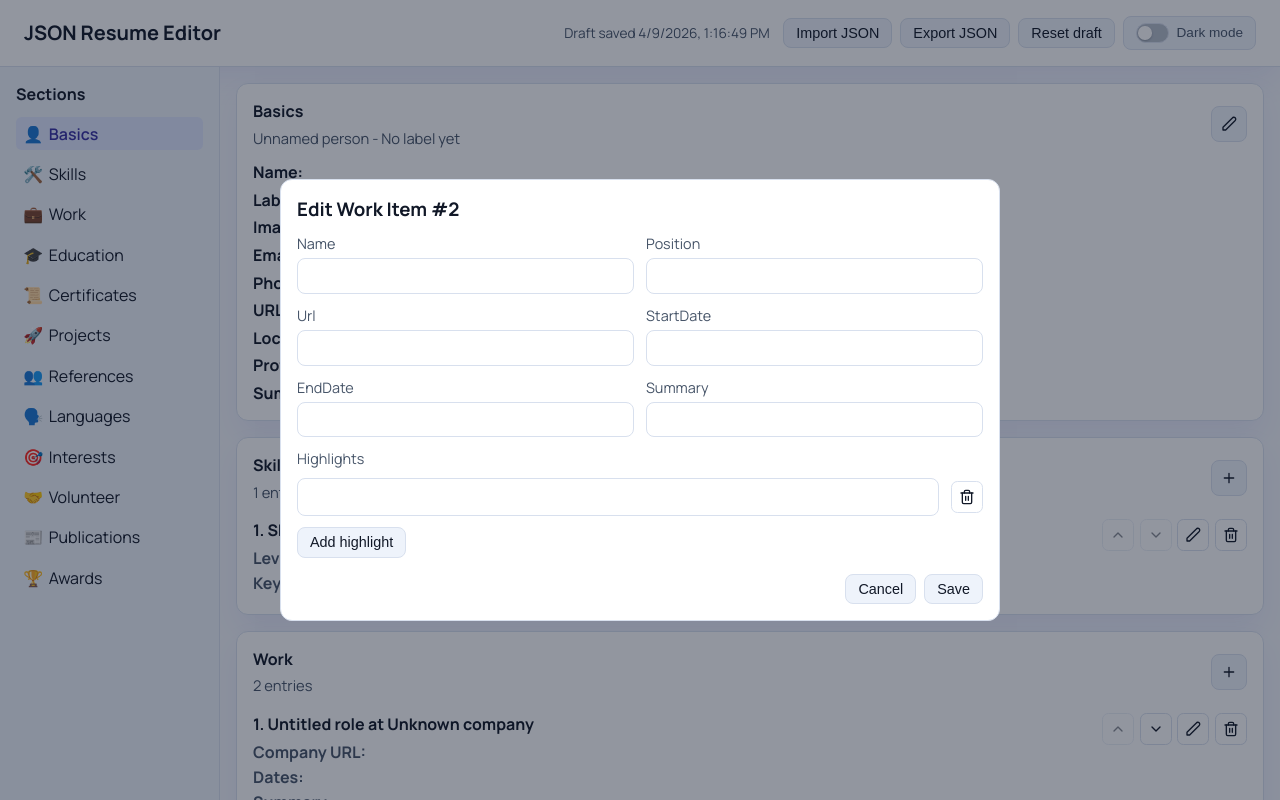
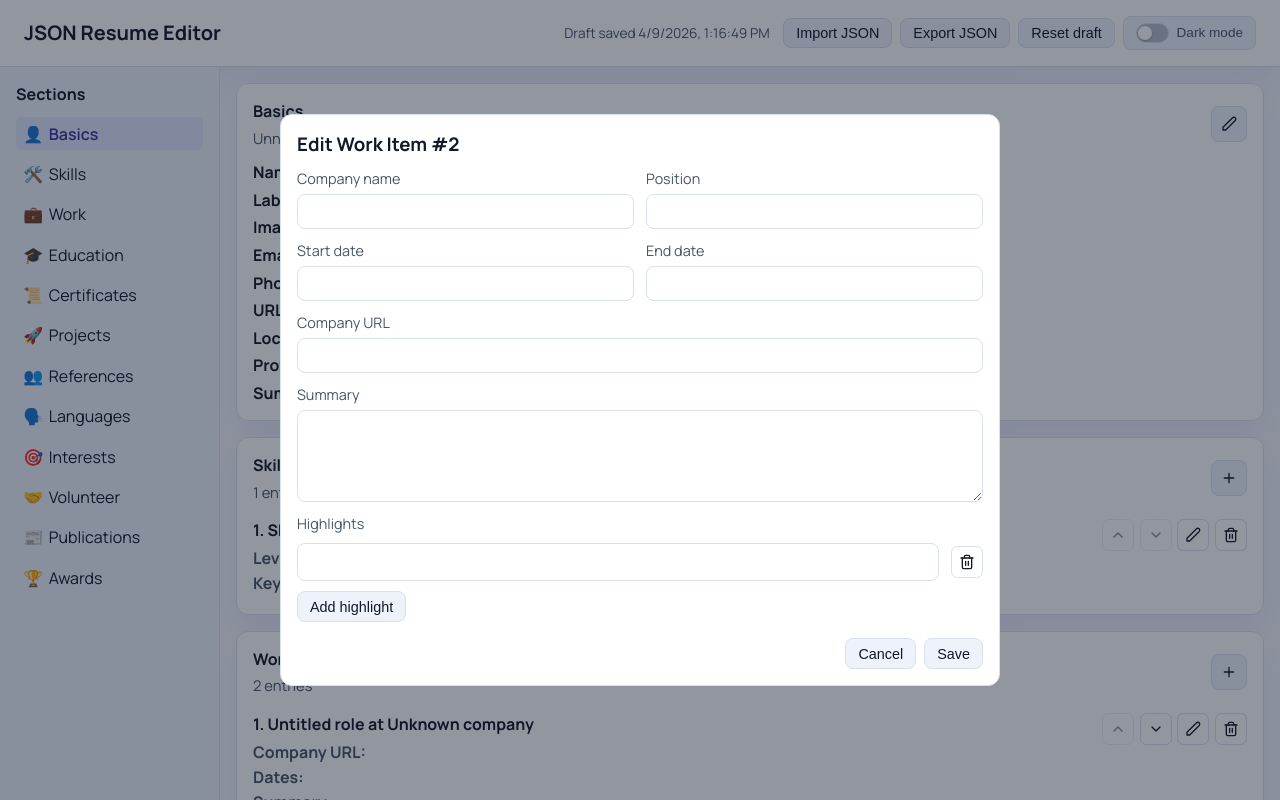
Before and after one commit to Shaunson26/json-resume-editor, a React (Vite) app: page / in a window 1280 px wide. Both pictures are taken after a click on the button 1229 px from the left and 671 px from the top of the page. Built offline with nearby package versions, Linux system fonts and the light colour scheme.

Commit message:
Further UI tweaks

```diff
--- a/src/App.css
+++ b/src/App.css
@@ -289,6 +289,10 @@ html {
   text-transform: capitalize;
 }
 
+.modal-grid label.modal-field-custom-label {
+  text-transform: none;
+}
+
 .modal-grid .full-row > span:first-child {
   display: block;
   margin-bottom: 0.35rem;
--- a/src/App.tsx
+++ b/src/App.tsx
@@ -46,6 +46,12 @@ function formatPreviewDateRange(startRaw: string, endRaw: string) {
     return `${start} - Present`
   }
   return end
+}
+
+function formatEducationPreviewTitle(item: EducationItem) {
+  const study = item.studyType?.trim() || 'Program'
+  const area = item.area?.trim() ?? ''
+  return area === '' ? study : `${study} of ${area}`
 }
 
 const sections: ResumeSectionId[] = [
@@ -176,8 +182,8 @@ const createEmptyArrayItem = (
       return {
         institution: '',
         url: '',
+        studyType: '',
         area: '',
-        studyType: '',
         startDate: '',
         endDate: '',
         score: '',
@@ -580,8 +586,7 @@ function App() {
         >
           <div className="section-row-main">
             <p className="section-row-title">
-              {index + 1}. {item.studyType || 'Program'} in{' '}
-              {item.area || 'Area not set'}
+              {index + 1}. {formatEducationPreviewTitle(item)}
             </p>
             <ul className="section-row-details">
               <li>{previewDetailLine('Institution:', item.institution ?? '')}</li>
--- a/src/components/modals/ArrayItemModal.tsx
+++ b/src/components/modals/ArrayItemModal.tsx
@@ -1,5 +1,53 @@
 import { useMemo, useState } from 'react'
 import { IconDeleteButton } from '../ItemRowActions'
+
+const MODAL_FIELD_ORDER_BY_SECTION: Partial<Record<string, string[]>> = {
+  work: [
+    'name',
+    'position',
+    'startDate',
+    'endDate',
+    'url',
+    'summary',
+    'highlights',
+  ],
+  education: [
+    'institution',
+    'url',
+    'studyType',
+    'area',
+    'startDate',
+    'endDate',
+    'score',
+    'courses',
+  ],
+}
+
+const MODAL_FIELD_LABELS: Partial<Record<string, Record<string, string>>> = {
+  education: {
+    studyType: 'Education level',
+  },
+  work: {
+    name: 'Company name',
+    url: 'Company URL',
+    startDate: 'Start date',
+    endDate: 'End date',
+  },
+}
+
+function modalFieldDisplayLabel(sectionLabel: string, fieldKey: string) {
+  return MODAL_FIELD_LABELS[sectionLabel]?.[fieldKey] ?? fieldKey
+}
+
+/** Scalar fields that span both grid columns (e.g. full-width URL, summary). */
+const MODAL_FULL_WIDTH_SCALAR_FIELDS: Partial<Record<string, string[]>> = {
+  work: ['url', 'summary'],
+}
+
+/** Scalar string fields edited with a multi-line textarea (not the array-of-lines textarea). */
+const MODAL_TEXTAREA_SCALAR_FIELDS: Partial<Record<string, string[]>> = {
+  work: ['summary'],
+}
 
 interface ArrayItemModalProps<TItem extends object> {
   sectionLabel: string
@@ -29,7 +77,16 @@ export function ArrayItemModal<TItem extends object>({
     projects: { key: 'highlights', addButtonLabel: 'Add highlight' },
   }
 
-  const keys = useMemo(() => Object.keys(initialValue), [initialValue])
+  const keys = useMemo(() => {
+    const rawKeys = Object.keys(initialValue)
+    const order = MODAL_FIELD_ORDER_BY_SECTION[sectionLabel]
+    if (!order) {
+      return rawKeys
+    }
+    const ordered = order.filter((key) => rawKeys.includes(key))
+    const rest = rawKeys.filter((key) => !order.includes(key))
+    return [...ordered, ...rest]
+  }, [initialValue, sectionLabel])
 
   const updateTextField = (key: string, value: string) => {
     setDraft((previous) => ({ ...previous, [key]: value }) as TItem)
@@ -90,7 +147,9 @@ export function ArrayItemModal<TItem extends object>({
         <div className="modal-grid">
           {keys.map((key) => {
             const value = (draft as Record<string, unknown>)[key]
-            const label = key
+            const displayLabel = modalFieldDisplayLabel(sectionLabel, key)
+            const labelClassName =
+              displayLabel !== key ? 'modal-field-custom-label' : undefined
             const isArray = Array.isArray(value)
             const dynamicArrayField = dynamicArrayFieldConfig[sectionLabel]
 
@@ -98,10 +157,10 @@ export function ArrayItemModal<TItem extends object>({
               if (dynamicArrayField && key === dynamicArrayField.key) {
                 const arrayItems = value.length > 0 ? value.map(String) : ['']
                 return (
-                  <div key={label} className="full-row">
-                    <span>{label}</span>
+                  <div key={key} className="full-row">
+                    <span>{displayLabel}</span>
                     {arrayItems.map((arrayItem, arrayItemIndex) => (
-                      <div key={`${label}-${arrayItemIndex}`} className="row-item">
+                      <div key={`${key}-${arrayItemIndex}`} className="row-item">
                         <input
                           value={arrayItem}
                           onChange={(event) =>
@@ -112,7 +171,7 @@ export function ArrayItemModal<TItem extends object>({
                             )}
                         />
                         <IconDeleteButton
-                          ariaLabel={`Remove ${label} row`}
+                          ariaLabel={`Remove ${displayLabel} row`}
                           onClick={() => deleteArrayItemField(key, arrayItemIndex)}
                         />
                       </div>
@@ -129,8 +188,11 @@ export function ArrayItemModal<TItem extends object>({
               }
 
               return (
-                <label key={label} className="full-row">
-                  {label}
+                <label
+                  key={key}
+                  className={['full-row', labelClassName].filter(Boolean).join(' ')}
+                >
+                  {displayLabel}
                   <textarea
                     rows={4}
                     value={value.map(String).join('\n')}
@@ -140,13 +202,32 @@ export function ArrayItemModal<TItem extends object>({
               )
             }
 
+            const fullWidthScalar =
+              MODAL_FULL_WIDTH_SCALAR_FIELDS[sectionLabel]?.includes(key) ?? false
+            const textareaScalar =
+              MODAL_TEXTAREA_SCALAR_FIELDS[sectionLabel]?.includes(key) ?? false
+            const scalarLabelClass = [
+              fullWidthScalar && 'full-row',
+              labelClassName,
+            ]
+              .filter(Boolean)
+              .join(' ')
+
             return (
-              <label key={label}>
-                {label}
-                <input
-                  value={String(value ?? '')}
-                  onChange={(event) => updateTextField(key, event.target.value)}
-                />
+              <label key={key} className={scalarLabelClass || undefined}>
+                {displayLabel}
+                {textareaScalar ? (
+                  <textarea
+                    rows={4}
+                    value={String(value ?? '')}
+                    onChange={(event) => updateTextField(key, event.target.value)}
+                  />
+                ) : (
+                  <input
+                    value={String(value ?? '')}
+                    onChange={(event) => updateTextField(key, event.target.value)}
+                  />
+                )}
               </label>
             )
           })}
--- a/src/data/defaultResume.ts
+++ b/src/data/defaultResume.ts
@@ -44,8 +44,8 @@ export const defaultResume: ResumeData = {
     {
       institution: '',
       url: '',
+      studyType: '',
       area: '',
-      studyType: '',
       startDate: '',
       endDate: '',
       score: '',
--- a/src/types/resume.ts
+++ b/src/types/resume.ts
@@ -64,8 +64,8 @@ export interface WorkItem {
 export interface EducationItem {
   institution: string
   url: string
+  studyType: string
   area: string
-  studyType: string
   startDate: string
   endDate: string
   score: string
--- a/src/utils/importExport.ts
+++ b/src/utils/importExport.ts
@@ -135,8 +135,8 @@ export const parseResumeJson = (text: string): ParseResult => {
       ? parsed.education.filter(isRecord).map((item) => ({
           institution: typeof item.institution === 'string' ? item.institution : '',
           url: typeof item.url === 'string' ? item.url : '',
+          studyType: typeof item.studyType === 'string' ? item.studyType : '',
           area: typeof item.area === 'string' ? item.area : '',
-          studyType: typeof item.studyType === 'string' ? item.studyType : '',
           startDate: typeof item.startDate === 'string' ? item.startDate : '',
           endDate: typeof item.endDate === 'string' ? item.endDate : '',
           score: typeof item.score === 'string' ? item.score : '',
```
